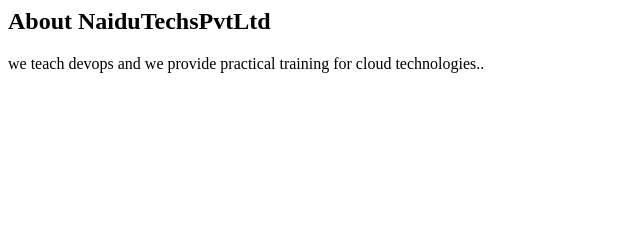
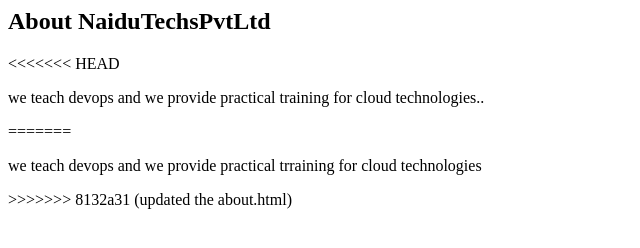
Before and after one commit to balajimorusu/sample-project-5657, a plain HTML site: page about.html in a window 1280 px wide. Shown: the whole page, without its empty margins (0-640 px from the left). Drawn offline with Linux system fonts and the light colour scheme.

Commit message:
updated the about.html

```diff
--- a/about.html
+++ b/about.html
@@ -1,6 +1,10 @@
 <html>
 <body>
 <h2>About NaiduTechsPvtLtd</h2>
+<<<<<<< HEAD
 <p> we teach devops and we provide practical training for cloud technologies.. </p>
+=======
+<p> we teach devops and we provide practical trraining for cloud technologies </p>
+>>>>>>> 8132a31 (updated the about.html)
 </body>
 </html>
```
